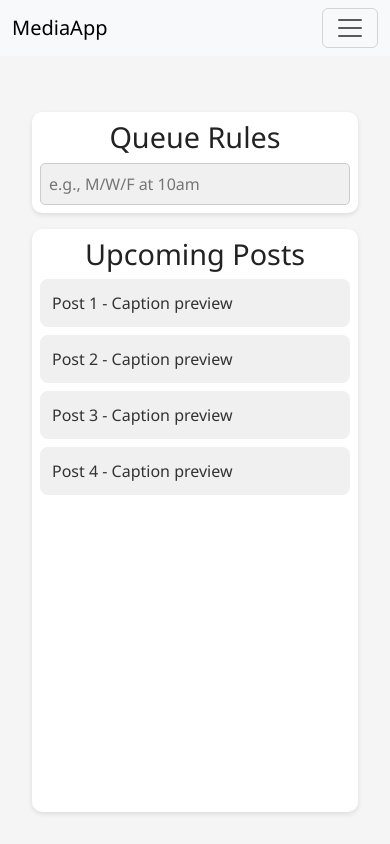
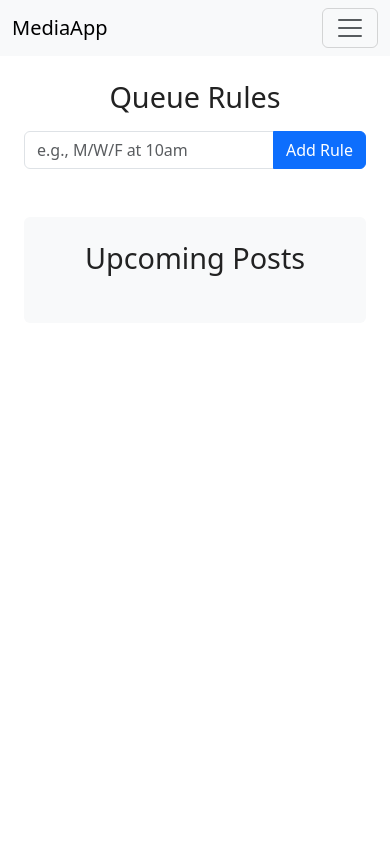
Before and after one commit to cluck28/bluesky-automation, a Flask app: page /schedule in a window 390 px wide. Run offline with Flask 3, Linux system fonts and the light colour scheme.

Commit message:
skeleton for rules and schedules

```diff
--- a/src/app.py
+++ b/src/app.py
@@ -34,6 +34,12 @@
 from bluesky_client.get_post_reposts import get_post_reposts
 from bluesky_client.get_profile import get_followers, get_follows, get_profile
 from bluesky_client.schemas.profile import Profile
+from scheduler.scheduler_utils import (
+    get_queue_rules,
+    get_saved_schedule,
+    update_queue_rules,
+    update_saved_schedule,
+)
 
 app = Flask(__name__)
 app.config["CACHE_TYPE"] = "simple"  # or 'redis', 'filesystem', etc.
@@ -248,7 +254,35 @@
 
 @app.route("/schedule", methods=["GET", "POST"])
 def schedule():
-    return render_template("schedule.html")
+    media_files = os.listdir(app.config["UPLOAD_FOLDER"])
+    media_paths = [os.path.join(UPLOAD_PATH, f) for f in media_files]
+    media_items = get_saved_schedule()
+    media_items = []
+    for path in media_paths:
+        media_items.append({"path": path})
+    return render_template("schedule.html", media_items=media_items)
+
+
+@app.route("/add_rule", methods=["GET", "POST"])
+def add_rule():
+    data = request.get_json()
+    new_rule = data.get("rule", [])
+    update_queue_rules(new_rule)
+    update_saved_schedule()
+    return jsonify({"success": True})
+
+
+@app.route("/update_order", methods=["GET", "POST"])
+def update_order():
+    data = request.get_json()
+    new_order = data.get("order", [])
+    # Here you’d update your database or file
+    # For example:
+    # for index, media_id in enumerate(new_order):
+    #     Media.query.filter_by(id=media_id).update({'position': index})
+    # db.session.commit()
+    update_saved_schedule(new_order)
+    return jsonify({"success": True})
 
 
 if __name__ == "__main__":
--- /dev/null
+++ b/src/scheduler/scheduler_utils.py
@@ -0,0 +1,28 @@
+from typing import Dict, List
+
+import pandas as pd
+
+
+def build_schedule(schedule: List[Dict], rules: List[Dict]):
+    return
+
+
+def get_saved_schedule() -> List[Dict]:
+    return [{}]
+
+
+def update_saved_schedule(new_order: List = []):
+    rules = get_queue_rules()
+    if new_order:
+        build_schedule(new_order, rules)
+    schedule = get_saved_schedule()
+    build_schedule(schedule, rules)
+    return
+
+
+def get_queue_rules() -> List[Dict]:
+    return [{}]
+
+
+def update_queue_rules(new_rule: Dict):
+    pass
--- a/src/static/css/schedule.css
+++ b/src/static/css/schedule.css
@@ -1,89 +1,30 @@
-* {
-  margin: 0;
-  padding: 0;
-  box-sizing: border-box;
-  font-family: 'Segoe UI', Tahoma, Geneva, Verdana, sans-serif;
+.queue-item {
+  display: flex;
+  flex-direction: row;
+  align-items: center;
+  border: 1px solid #ddd;
+  border-radius: 10px;
+  overflow: hidden;
+  box-shadow: 0 2px 4px rgba(0,0,0,0.1);
+  margin-bottom: 1rem;
 }
 
-body {
-  background-color: #f5f5f5;
-  color: #333;
-  display: flex;
-  flex-direction: column;
-  min-height: 100vh;
-  transition: all 0.3s ease;
+.queue-item img {
+  width: 40%;
+  height: auto;
+  object-fit: cover;
 }
 
-h2 {
-  font-weight: 500;
-  margin-bottom: 0.5rem;
-  color: #222;
+.queue-item .card-body {
+  padding: 1rem;
+  flex: 1;
 }
 
-.container {
-  flex: 1;
-  display: flex;
-  flex-direction: column;
-  padding: 1rem;
-  gap: 1rem;
-}
-
-/* Top section */
-.queue-rules {
-  background-color: #ffffff;
-  padding: 1rem;
-  border-radius: 10px;
-  box-shadow: 0 2px 5px rgba(0,0,0,0.1);
-}
-
-.queue-rules input[type="text"] {
-  padding: 0.5rem;
-  border-radius: 5px;
-  border: 1px solid #ccc;
-  width: 100%;
-  background-color: #f0f0f0;
-  color: #333;
-}
-
-/* Middle section - queued posts */
-.queue-list {
-  background-color: #ffffff;
-  flex: 1;
-  padding: 1rem;
-  border-radius: 10px;
-  overflow-y: auto;
-  box-shadow: 0 2px 5px rgba(0,0,0,0.1);
-}
-
-.queue-item {
-  background-color: #f0f0f0;
-  padding: 0.75rem;
-  margin-bottom: 0.5rem;
-  border-radius: 8px;
-  cursor: grab;
-  transition: background 0.2s;
-}
-
-.queue-item:hover {
-  background-color: #e0e0e0;
-}
-
-/* Optional AI suggestions */
-.ai-suggestions {
-  font-size: 0.85rem;
-  color: #666;
-}
-
-/* Compact mode for mobile */
-@media (max-width: 600px) {
-  body.compact .container {
-      padding: 0.5rem;
-      gap: 0.5rem;
+@media (max-width: 768px) {
+  .queue-item {
+      flex-direction: column;
   }
-  .queue-rules, .queue-list, .draft-box {
-      padding: 0.5rem;
-  }
-  .draft-box button {
-      padding: 0.4rem 0.8rem;
+  .queue-item img {
+      width: 100%;
   }
 }
--- a/src/templates/base.html
+++ b/src/templates/base.html
@@ -12,7 +12,7 @@
     <link rel="stylesheet" href="https://cdnjs.cloudflare.com/ajax/libs/font-awesome/6.4.2/css/all.min.css">
     <link rel="stylesheet" href="https://cdnjs.cloudflare.com/ajax/libs/font-awesome/6.5.0/css/all.min.css">
     <script src="https://cdn.jsdelivr.net/npm/bootstrap@5.3.1/dist/js/bootstrap.bundle.min.js"></script>
-
+    <script src="https://cdn.jsdelivr.net/npm/sortablejs@1.15.0/Sortable.min.js"></script>
     <script src="https://cdn.jsdelivr.net/npm/chart.js"></script>
 </head>
 <body>
--- a/src/templates/schedule.html
+++ b/src/templates/schedule.html
@@ -1,61 +1,71 @@
 {% extends "base.html" %}
 {% block content %}
-<div class="container">
+<div class="container my-4">
+
     <!-- Top Section -->
-    <section class="queue-rules">
-        <h2>Queue Rules</h2>
-        <input type="text" placeholder="e.g., M/W/F at 10am">
+    <section class="queue-rules mb-5">
+        <h2 class="mb-3">Queue Rules</h2>
+        <form method="POST" action="{{ url_for('add_rule') }}">
+            <div class="input-group">
+                <input type="text" name="rule" class="form-control" placeholder="e.g., M/W/F at 10am" required>
+                <button type="submit" class="btn btn-primary">Add Rule</button>
+            </div>
+        </form>
     </section>
 
     <!-- Middle Section -->
-    <section class="queue-list">
-        <h2>Upcoming Posts</h2>
-        <div class="queue-item" draggable="true">Post 1 - Caption preview</div>
-        <div class="queue-item" draggable="true">Post 2 - Caption preview</div>
-        <div class="queue-item" draggable="true">Post 3 - Caption preview</div>
-        <div class="queue-item" draggable="true">Post 4 - Caption preview</div>
+    <section class="queue-list bg-light p-4 rounded">
+        <h2 class="mb-4">Upcoming Posts</h2>
+
+        <div id="sortable-list">
+            {% for media in media_items %}
+            <div class="d-flex justify-content-center mb-4 sortable-item" data-id="{{ media.id }}">
+                <div class="card shadow-sm d-flex flex-row align-items-center w-100" style="max-width: 700px;">
+                    <img src="{{ url_for('static', filename=media.path) }}"
+                         alt="media"
+                         class="rounded-start"
+                         style="width: 40%; height: 200px; object-fit: cover;">
+                    <div class="card-body">
+                        <h5 class="card-title mb-2">{{ media.text or "No Text Added" }}</h5>
+                        <p class="card-text text-muted mb-1">Scheduled: {{ media.date or "TBD" }}</p>
+                        <p class="card-text small">Status: {{ media.status or "Pending" }}</p>
+                    </div>
+                </div>
+            </div>
+            {% endfor %}
+        </div>
+
     </section>
-
 </div>
 
 <script>
-    const toggleCompact = () => document.body.classList.toggle('compact');
+document.addEventListener("DOMContentLoaded", () => {
+    const list = document.getElementById("sortable-list");
 
-// Drag and drop reorder logic (basic)
-const queueList = document.querySelector('.queue-list');
-let dragSrc = null;
+    Sortable.create(list, {
+        animation: 150,
+        handle: ".card", // make the card itself draggable
+        ghostClass: "sortable-ghost",
+        onEnd: function (evt) {
+            // Gather the new order of post IDs
+            const order = Array.from(list.querySelectorAll(".sortable-item"))
+                               .map(item => item.dataset.id);
 
-function handleDragStart(e) {
-    dragSrc = this;
-    e.dataTransfer.effectAllowed = 'move';
-    e.dataTransfer.setData('text/html', this.innerHTML);
-    this.style.opacity = '0.5';
-}
-
-function handleDragEnd() {
-    this.style.opacity = '1';
-}
-
-function handleDragOver(e) {
-    e.preventDefault();
-    return false;
-}
-
-function handleDrop(e) {
-    e.stopPropagation();
-    if (dragSrc !== this) {
-        dragSrc.innerHTML = this.innerHTML;
-        this.innerHTML = e.dataTransfer.getData('text/html');
-    }
-    return false;
-}
-
-const items = document.querySelectorAll('.queue-item');
-items.forEach(item => {
-    item.addEventListener('dragstart', handleDragStart);
-    item.addEventListener('dragend', handleDragEnd);
-    item.addEventListener('dragover', handleDragOver);
-    item.addEventListener('drop', handleDrop);
+            // Optionally, send it to your Flask backend to persist order
+            fetch("{{ url_for('update_order') }}", {
+                method: "POST",
+                headers: { "Content-Type": "application/json" },
+                body: JSON.stringify({ order })
+            });
+        }
+    });
 });
 </script>
+
+<style>
+.sortable-ghost {
+    opacity: 0.6;
+    background: #e0e0e0;
+}
+</style>
 {% endblock %}
```
Also changed, not shown: 1 other file.
